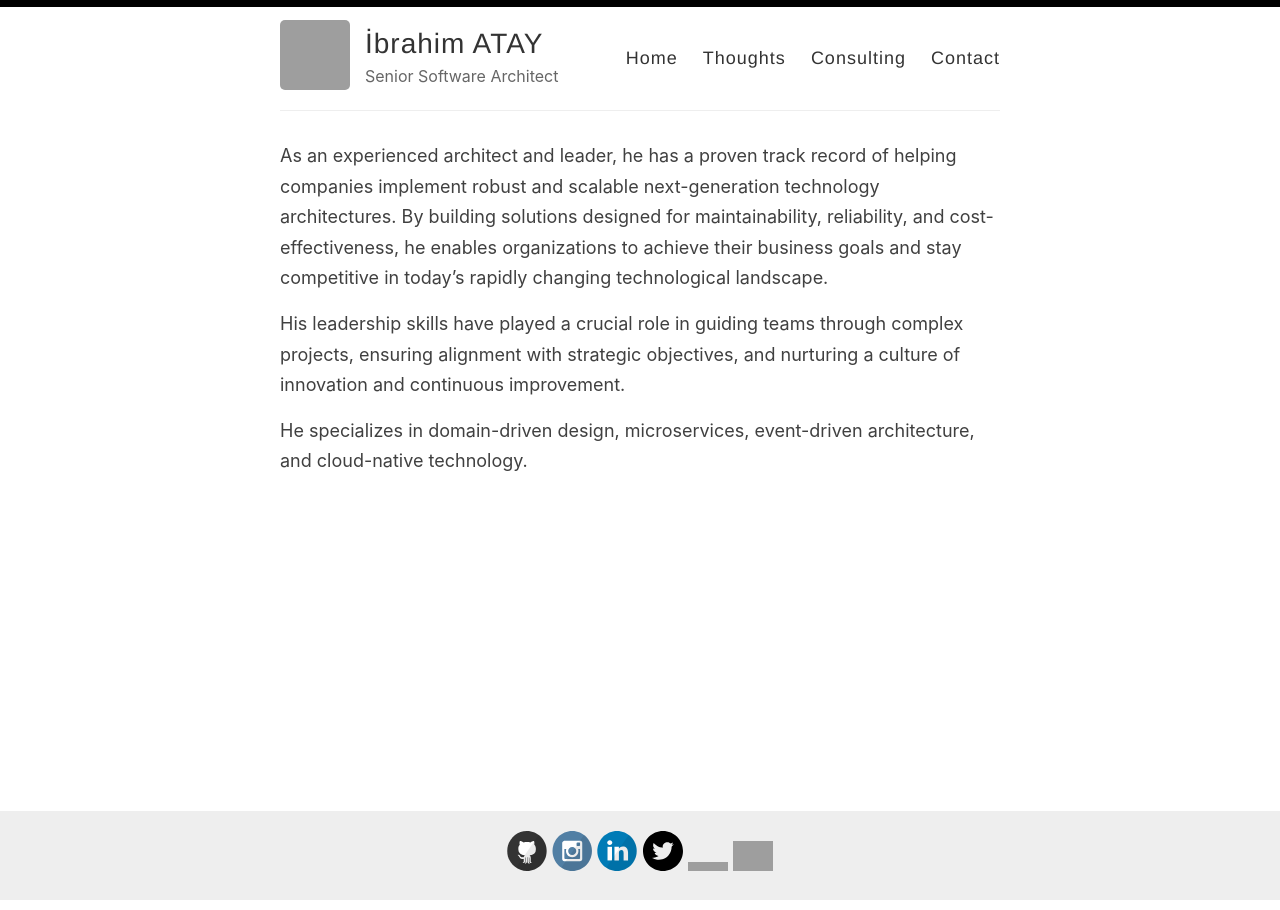
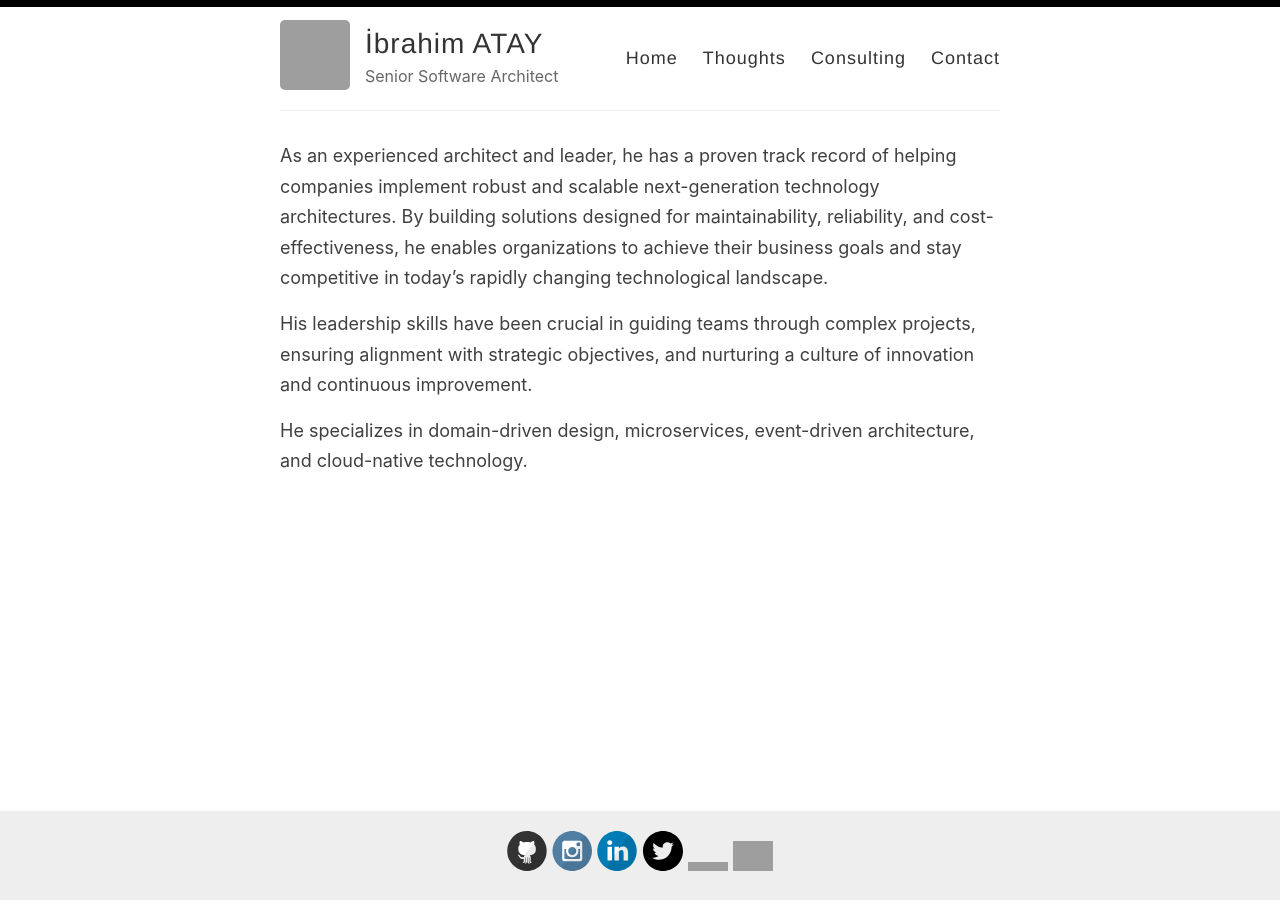
Before and after one commit to ibrahimatay/ibrahimatay.github.io, a Jekyll site: the page built from index.md, in a window 1280 px wide. Built offline with Jekyll 4.4.1, drawn with Linux system fonts in a browser that asks for light colours; grey boxes are pictures that could not be loaded.

Commit message:
Update index.md

```diff
--- a/index.md
+++ b/index.md
@@ -5,6 +5,6 @@
 ---
 As an experienced architect and leader, he has a proven track record of helping companies implement robust and scalable next-generation technology architectures. By building solutions designed for maintainability, reliability, and cost-effectiveness, he enables organizations to achieve their business goals and stay competitive in today's rapidly changing technological landscape.
 
-His leadership skills have played a crucial role in guiding teams through complex projects, ensuring alignment with strategic objectives, and nurturing a culture of innovation and continuous improvement.
+His leadership skills have been crucial in guiding teams through complex projects, ensuring alignment with strategic objectives, and nurturing a culture of innovation and continuous improvement.
 
 He specializes in domain-driven design, microservices, event-driven architecture, and cloud-native technology.
```
